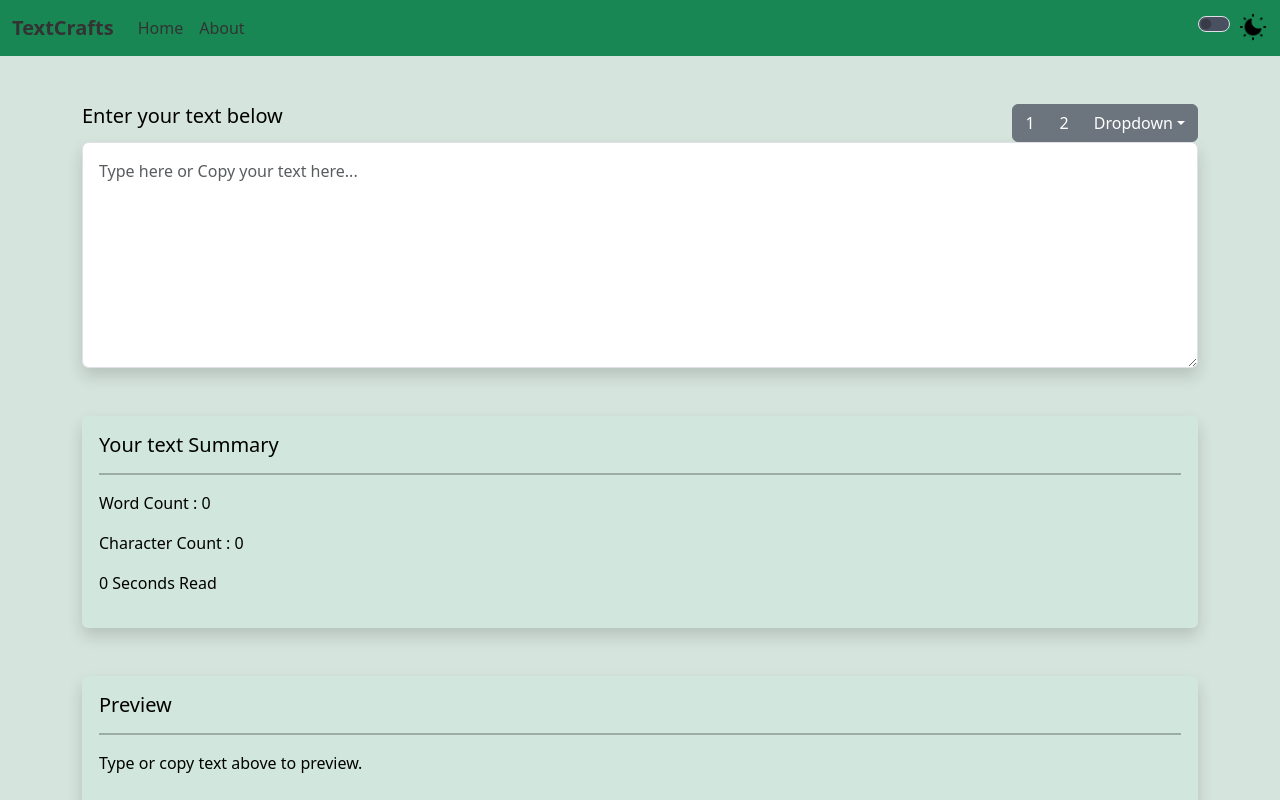
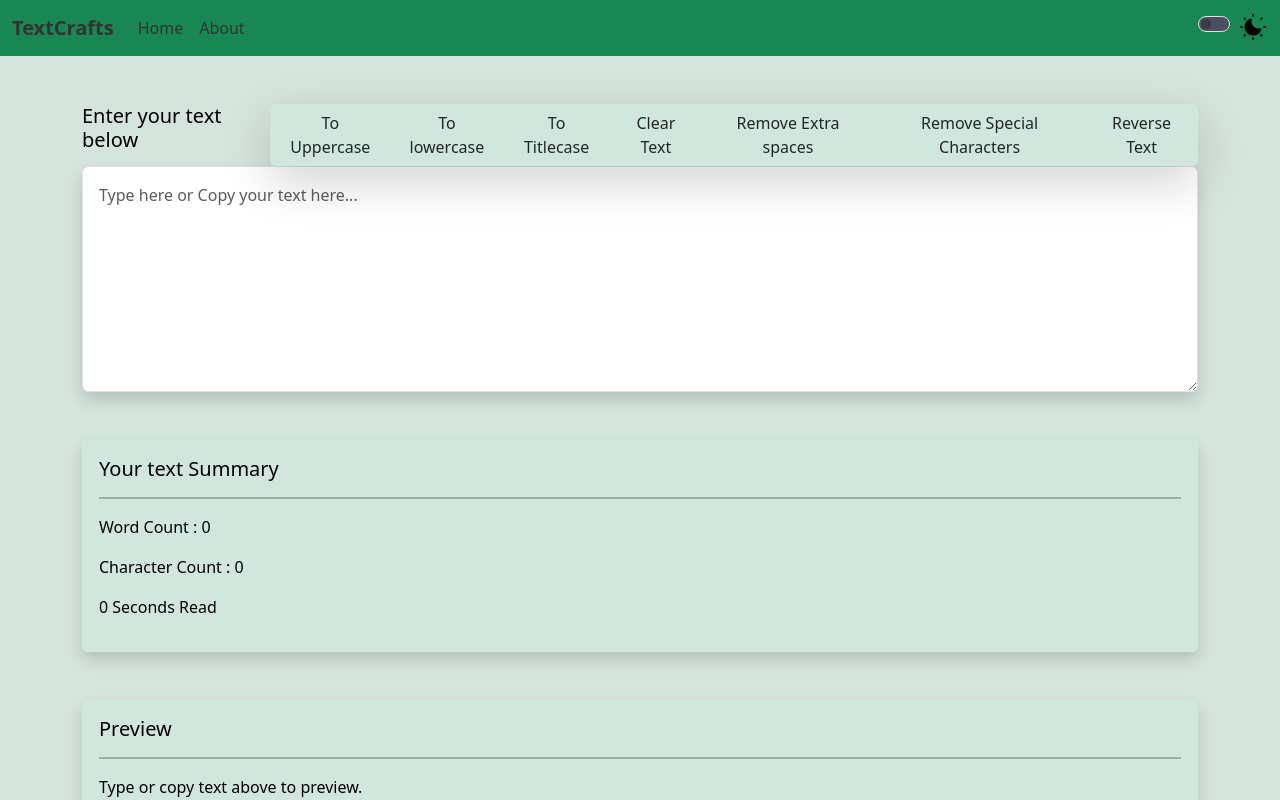
Before and after one commit to Matvibhor24/TextCrafts, a React (Create React App) app: page / in a window 1280 px wide. Built offline with nearby package versions, Linux system fonts and the light colour scheme.

Commit message:
Changed Favicon & logo

```diff
--- a/src/components/FunctionButtonBar.js
+++ b/src/components/FunctionButtonBar.js
@@ -2,21 +2,22 @@ import React from 'react'
 
 export default function FunctionButtonBar() {
   return (
-    <div className="btn-group function-button-bar" role="group" aria-label="Button group with nested dropdown">
-    <button type="button" class="btn btn-secondary">1</button>
-    <button type="button" class="btn btn-secondary">2</button>
+    <></>
+    // <div className="btn-group function-button-bar" role="group" aria-label="Button group with nested dropdown">
+    // <button type="button" class="btn btn-secondary">1</button>
+    // <button type="button" class="btn btn-secondary">2</button>
 
-    <div class="btn-group" role="group">
-    <button id="btnGroupDrop1" type="button" class="btn btn-secondary dropdown-toggle" data-toggle="dropdown" aria-haspopup="true" aria-expanded="false">
-    Dropdown
-    </button>
-    <div class="dropdown-menu" aria-labelled by="btnGroupDrop1">
-      <a class="dropdown-item" href="#">Dropdown link</a>
-      <a class="dropdown-item" href="#">Dropdown link</a>
-      <a class="dropdown-item" href="#">Dropdown link</a>
-    </div>
-    </div>
-    </div>
+    // <div class="btn-group" role="group">
+    // <button id="btnGroupDrop1" type="button" class="btn btn-secondary dropdown-toggle" data-toggle="dropdown" aria-haspopup="true" aria-expanded="false">
+    // Dropdown
+    // </button>
+    // <div class="dropdown-menu" aria-label by="btnGroupDrop1">
+    //   <a class="dropdown-item" href="#">Dropdown link</a>
+    //   <a class="dropdown-item" href="#">Dropdown link</a>
+    //   <a class="dropdown-item" href="#">Dropdown link</a>
+    // </div>
+    // </div>
+    // </div>
     // <div>FunctionButtonBar</div>
   )
 }
--- a/src/components/TextForm.js
+++ b/src/components/TextForm.js
@@ -1,8 +1,8 @@
 import React,{useState} from "react";
 // import up_animation from './up_animation.gif'
 import './TextForm.css'
-// import icon from './copy_icon.png';
-import FunctionButtonBar from "./FunctionButtonBar";
+import icon from './copy_icon.png';
+// import FunctionButtonBar from "./FunctionButtonBar";
 
 export default function TextForm(props){
     const[text,setText] = useState("");
@@ -14,55 +14,55 @@ export default function TextForm(props){
         setDisplayBoxVisible(false);
         // setText1("");
     }
-    // const onUpClick=()=>{
-    //     setDisplayBoxVisible(true);
-    //     setText1(text.toUpperCase());
-    // }
-    // const onLoClick=()=>{
-    //     setDisplayBoxVisible(true);
-    //     setText1(text.toLowerCase());
-    // }
-    // const convertToTitleCase = () => {
-    //     setDisplayBoxVisible(true);
-    //     const titleCaseText = text.replace(/\w\S*/g, (word) =>
-    //       word.charAt(0).toUpperCase() + word.substr(1).toLowerCase()
-    // );
-    //     setText1(titleCaseText);
-    //   };
-    // const onClearHandler=()=>{
-    //     setDisplayBoxVisible(false);
-    //     document.getElementById("exampleFormControlTextarea1").value="";
-    //     setText("");
-    //     setText1("");
-    // }
-    // const onCopyHandler=()=>{
-    //     // document.getElementById("display-box").select();
-    //     navigator.clipboard.writeText(displayText);
-    //     alert("copied to clipboard!");
-    // }
-    // const reverseText = () => {
-    //     setDisplayBoxVisible(true);
-    //     const reversedText = text.split('').reverse().join('');
-    //     setText1(reversedText);
-    // }
-    // const onRemoveSpaceHandler=()=>{
-    //     setDisplayBoxVisible(true);
-    //     let newText = text.split(" ");
-    //     setText1(newText.join(" "));
-    // }
-    // const removeSpecialCharacters = () => {
-    //     setDisplayBoxVisible(true);
-    //     const textWithoutSpecialChars = text.replace(/[^\w\s]/gi, '');
-    //     setText1(textWithoutSpecialChars);
-    //   }
+    const onUpClick=()=>{
+        setDisplayBoxVisible(true);
+        setText1(text.toUpperCase());
+    }
+    const onLoClick=()=>{
+        setDisplayBoxVisible(true);
+        setText1(text.toLowerCase());
+    }
+    const convertToTitleCase = () => {
+        setDisplayBoxVisible(true);
+        const titleCaseText = text.replace(/\w\S*/g, (word) =>
+          word.charAt(0).toUpperCase() + word.substr(1).toLowerCase()
+    );
+        setText1(titleCaseText);
+      };
+    const onClearHandler=()=>{
+        setDisplayBoxVisible(false);
+        document.getElementById("exampleFormControlTextarea1").value="";
+        setText("");
+        setText1("");
+    }
+    const onCopyHandler=()=>{
+        // document.getElementById("display-box").select();
+        navigator.clipboard.writeText(displayText);
+        alert("copied to clipboard!");
+    }
+    const reverseText = () => {
+        setDisplayBoxVisible(true);
+        const reversedText = text.split('').reverse().join('');
+        setText1(reversedText);
+    }
+    const onRemoveSpaceHandler=()=>{
+        setDisplayBoxVisible(true);
+        let newText = text.split(" ");
+        setText1(newText.join(" "));
+    }
+    const removeSpecialCharacters = () => {
+        setDisplayBoxVisible(true);
+        const textWithoutSpecialChars = text.replace(/[^\w\s]/gi, '');
+        setText1(textWithoutSpecialChars);
+      }
     // let readTime = text.split(" ").length * 0.008;
     return (
         <>
         <div className="comp_container">
             <div className={`heading-tab text-${props.mode==='light'?'black':'white'}`}>
                 <h5>{props.heading}</h5>
-                <FunctionButtonBar/>
-            {/* <div className={`btn-group bg-${props.mode==='light'?'success-subtle':'success'} btn-outline-success shadow-lg rounded`} align="right" role="group" aria-label="Basic example" >
+                {/* <FunctionButtonBar/> */}
+            <div className={`btn-group bg-${props.mode==='light'?'success-subtle':'success'} btn-outline-success shadow-lg rounded`} align="right" role="group" aria-label="Basic example" >
                 <button type="button" className="btn " onClick={onUpClick} >To Uppercase</button>
                 <button type="button" className="btn " onClick={onLoClick}>To lowercase</button>
                 <button type="button" className="btn " onClick={convertToTitleCase}>To Titlecase</button>
@@ -70,15 +70,15 @@ export default function TextForm(props){
                 <button type="button" className="btn " onClick={onRemoveSpaceHandler}>Remove Extra spaces</button>
                 <button type="button" className="btn " onClick={removeSpecialCharacters}>Remove Special Characters</button>
                 <button type="button" className="btn " onClick={reverseText}>Reverse Text</button>
-            </div> */}
+            </div>
             </div>
 
             <div className={`mb-5 `}>
             <textarea className={`form-control bg-${props.mode==='light'?'white':'dark-subtle'} shadow p-3 mb-5 rounded`} value={text} onChange={onChangeHandler} id="exampleFormControlTextarea1" placeholder="Type here or Copy your text here..." rows="8"> </textarea>
             <div className={`display-box container shadow p-3 mb-5 rounded my-3 alert bg-${props.mode==='light'?'success-subtle':'success'} ${displayBoxVisible ? 'd-block' : 'd-none'} text-${props.mode==='light'?'black':'white'}`} role="alert" align="left">
-                {/* <button className="image-button" onClick={onCopyHandler} style={{border:"none",background:"transparent",cursor: "pointer"}}>
+                <button className="image-button" onClick={onCopyHandler} style={{border:"none",background:"transparent",cursor: "pointer"}}>
                     <img src={icon} alt="hii" />
-                </button> */}
+                </button>
                 {/* <button type="button" class="btn btn-lg btn-danger" data-toggle="popover" title="Popover title" data-content="And here's some amazing content. It's very engaging. Right?">Click to toggle popover</button> */}
                 <p>{displayText}</p>
             </div>
```
Also changed, not shown: public/android-icon-192x192.png, 1 other file (tests, documents, lock files or other folders).
